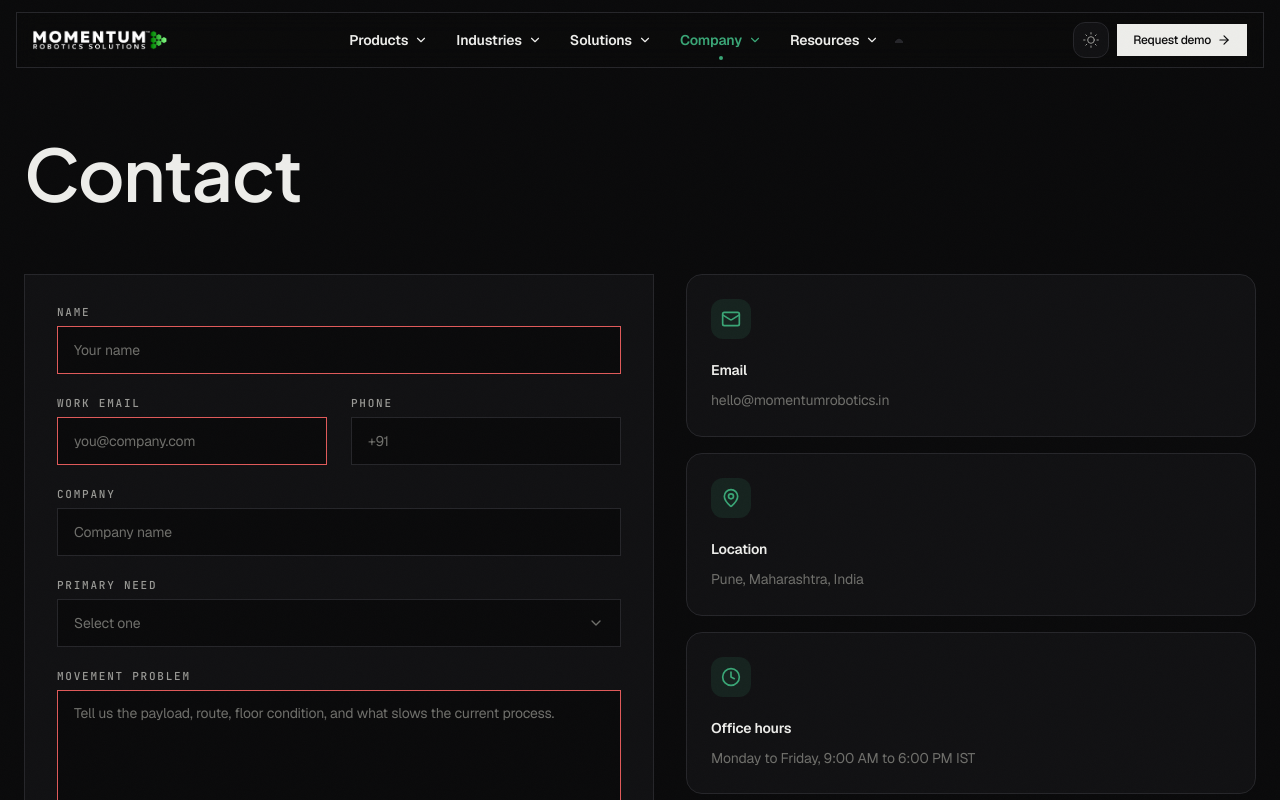
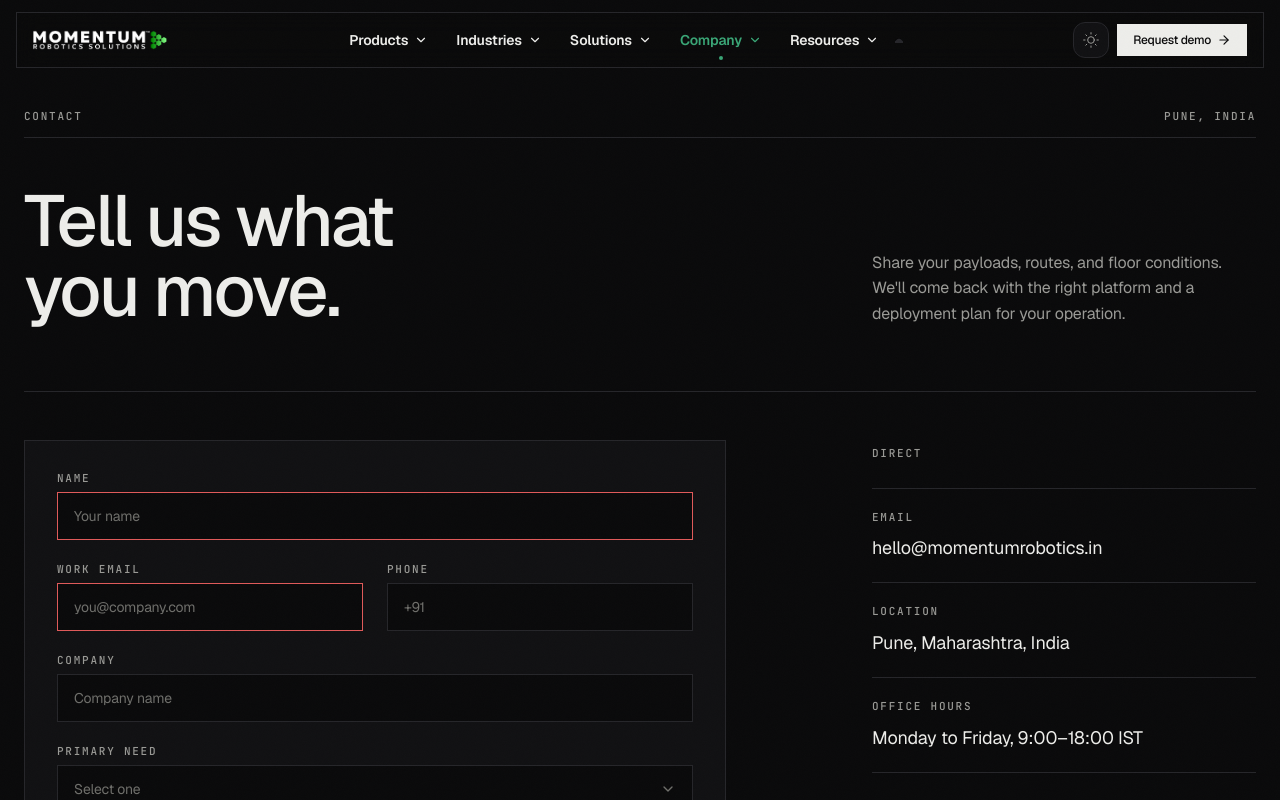
Before and after one commit to archduke1337/Momentum, a Next.js app in the folder apps/website/: page /contact in a window 1280 px wide. Shown: the top 800 px of the page. Built offline with nearby package versions, Linux system fonts and the light colour scheme.

Commit message:
Update page.tsx

```diff
--- a/apps/website/src/app/contact/page.tsx
+++ b/apps/website/src/app/contact/page.tsx
@@ -1,5 +1,4 @@
 import type { Metadata } from 'next';
-import { Clock, Mail, MapPin } from 'lucide-react';
 import ContactForm from './contact-form';
 
 export const metadata: Metadata = {
@@ -8,62 +7,62 @@ export const metadata: Metadata = {
     'Contact Momentum Robotics for AMR product demos, pilot planning, and industrial automation partnerships in India.',
 };
 
-const contactCards = [
-  {
-    title: 'Email',
-    value: 'hello@momentumrobotics.in',
-    href: 'mailto:hello@momentumrobotics.in',
-    icon: Mail,
-  },
-  {
-    title: 'Location',
-    value: 'Pune, Maharashtra, India',
-    icon: MapPin,
-  },
-  {
-    title: 'Office hours',
-    value: 'Monday to Friday, 9:00 AM to 6:00 PM IST',
-    icon: Clock,
-  },
+const details = [
+  { label: 'Email', value: 'hello@momentumrobotics.in', href: 'mailto:hello@momentumrobotics.in' },
+  { label: 'Location', value: 'Pune, Maharashtra, India' },
+  { label: 'Office hours', value: 'Monday to Friday, 9:00–18:00 IST' },
 ];
 
 export default function ContactPage() {
   return (
-    <div>
-      <section className="mx-auto max-w-7xl px-6 pb-20 pt-32">
-        <h1 className="font-heading text-5xl font-bold leading-tight md:text-7xl">
-          Contact
+    <section className="mx-auto max-w-7xl px-6 pb-24 pt-24 md:pb-32">
+      {/* meta rule */}
+      <div className="flex items-center justify-between border-b border-border py-3">
+        <span className="label-mono">Contact</span>
+        <span className="label-mono hidden sm:block">Pune, India</span>
+      </div>
+
+      {/* header */}
+      <div className="grid gap-y-6 pt-12 lg:grid-cols-12 lg:gap-x-10">
+        <div className="lg:col-span-7">
+          <h1 className="display text-5xl sm:text-6xl lg:text-7xl">
+            Tell us what
+            <br />
+            you move.
           </h1>
+        </div>
+        <p className="self-end text-base leading-relaxed text-muted lg:col-span-4 lg:col-start-9">
+          Share your payloads, routes, and floor conditions. We&apos;ll come back with the right
+          platform and a deployment plan for your operation.
+        </p>
+      </div>
 
-        <div className="mt-14 grid gap-8 lg:grid-cols-[1.05fr_0.95fr]">
-          <div className="grid gap-6">
+      {/* body */}
+      <div className="mt-16 grid gap-x-10 gap-y-12 border-t border-border pt-12 lg:grid-cols-12">
+        <div className="lg:col-span-7">
           <ContactForm />
         </div>
 
-          <aside className="grid content-start gap-4">
-            {contactCards.map((card) => {
-              const Icon = card.icon;
-              const content = (
-                <div className="rounded-2xl border border-border bg-surface p-6">
-                  <span className="inline-flex size-10 items-center justify-center rounded-xl bg-primary/12 text-primary">
-                    <Icon className="size-5" aria-hidden="true" />
-                  </span>
-                  <p className="mt-5 text-sm font-semibold text-foreground">{card.title}</p>
-                  <p className="mt-2 text-sm leading-6 text-muted-foreground">{card.value}</p>
-                </div>
-              );
-
-              return card.href ? (
-                <a key={card.title} href={card.href}>
-                  {content}
+        <aside className="lg:col-span-4 lg:col-start-9">
+          <span className="label-mono">Direct</span>
+          <dl className="mt-6 border-t border-border">
+            {details.map((d) => (
+              <div key={d.label} className="border-b border-border py-5">
+                <dt className="label-mono">{d.label}</dt>
+                <dd className="mt-2 text-lg leading-relaxed text-foreground">
+                  {d.href ? (
+                    <a href={d.href} className="transition-colors hover:text-primary">
+                      {d.value}
                     </a>
                   ) : (
-                <div key={card.title}>{content}</div>
-              );
-            })}
+                    d.value
+                  )}
+                </dd>
+              </div>
+            ))}
+          </dl>
         </aside>
       </div>
     </section>
-    </div>
   );
 }
```
Lines whose indentation alone changed are shown as unchanged.
